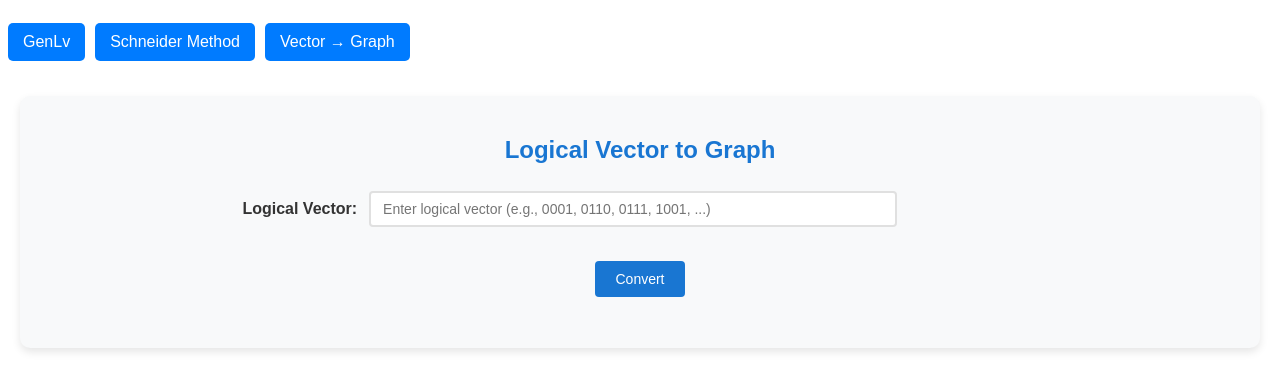
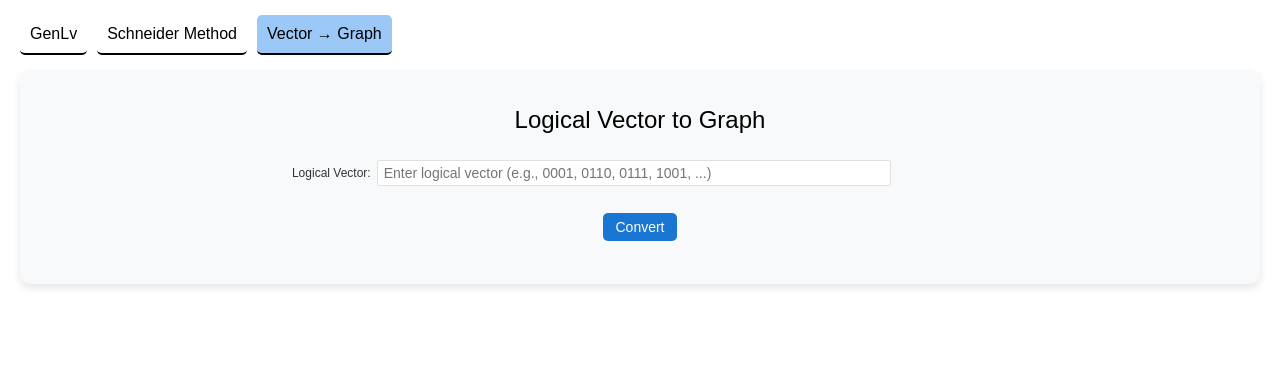
Before and after one commit to andreyv99/GenLV, an Angular app: page /vector-to-graph in a window 1280 px wide. Shown: the top 390 px of the page. Built offline with nearby package versions, Linux system fonts and the light colour scheme.

Commit message:
commit vector to graph

```diff
--- a/src/app/app.component.scss
+++ b/src/app/app.component.scss
@@ -7,18 +7,20 @@
 nav {
     display: flex;
     gap: 10px;
-    margin-bottom: 20px;
+    margin-left: 20px;
 }
 
 button {
-    padding: 10px 15px;
-    border: none;
-    background-color: #007bff;
-    color: white;
+    padding: 10px 10px;
+    border-bottom: 2px solid black;
+    background-color: transparent;
+    color: black;
     cursor: pointer;
     border-radius: 5px;
+    &.active {
+        background-color: #9bc8f7;
+    }
+    &:hover {
+        background-color: #83baf4;
+    }
 }
-
-button:hover {
-    background-color: #0056b3;
-}
--- a/src/app/schneider/schneider.component.html
+++ b/src/app/schneider/schneider.component.html
@@ -39,11 +39,12 @@
     <button (click)="addNewGate()">Add Gate</button>
 
     <p><button (click)="processAllCombinations()">Get Result</button></p>
-    <div *ngIf="resultVectors">
+    <div *ngIf="showResults && resultVectors">
       <strong>Result:</strong> {{ resultVectors }}
     </div>
 
-    <svg width="900"
+    <svg *ngIf="showResults"
+         width="900"
          height="500"
          style="background:#f9f9f9; margin: 20px 0;">
       <g [attr.transform]="svgTranslate"><!-- Центрирование схемы по вертикали -->
@@ -162,7 +163,7 @@
       </g>
     </svg>
 
-    <div *ngIf="truthTableRows.length"
+    <div *ngIf="showResults && truthTableRows.length"
          style="margin-top: 32px; overflow-x: auto;">
       <table style="border-collapse: collapse; margin: 0 auto; background: #f8fafd;">
         <thead>
--- a/src/app/schneider/schneider.component.ts
+++ b/src/app/schneider/schneider.component.ts
@@ -45,6 +45,8 @@ export class SchneiderComponent {
 
   truthTableRows: Array<{ inputs: number[], gateResults: Record<number, number>, output: number }> = [];
 
+  showResults: boolean = false; // Флаг для отображения результатов
+
   constructor() {
     this.addInitialGates();
   }
@@ -91,6 +93,7 @@ export class SchneiderComponent {
     };
     this.gates.push(newGate);
     this.nextSignalId = Math.max(this.nextSignalId, output + 1);
+    this.showResults = false; // Скрываем результаты при изменении схемы
   }
 
   addNewGate(): void {
@@ -110,6 +113,7 @@ export class SchneiderComponent {
     this.connections = this.connections.filter(
       (connection) => connection.fromGate !== id && connection.toGate !== id
     );
+    this.showResults = false; // Скрываем результаты при изменении схемы
   }
 
   addConnection(fromGate: number, toGate: number, toInputIndex: number): void {
@@ -172,6 +176,7 @@ export class SchneiderComponent {
         return output;
       })
       .join('');
+    this.showResults = true; // Показываем результаты после вычисления
   }
 
   processCircuit(inputArray: number[]): number {
--- a/src/app/vector-to-graph/vector-to-graph.component.html
+++ b/src/app/vector-to-graph/vector-to-graph.component.html
@@ -1,5 +1,5 @@
 <div class="container">
-  <h2>Logical Vector to Graph</h2>
+  <h1>Logical Vector to Graph</h1>
 
   <div class="input-group">
     <div class="input-row">
@@ -100,23 +100,23 @@
     <div class="right-panel">
 
       <!-- Graph Creation Time -->
-      <div style="text-align: center; margin-bottom: 12px; padding: 8px; background-color: #e3f2fd; border-radius: 4px; font-size: 14px;">
-        <strong>Graph Creation Time:</strong>
-        <span style="color: #1976d2; font-weight: bold;">
+      <div style="text-align: center; margin-bottom: 6px; padding: 4px; background-color: #e3f2fd; border-radius: 2px; font-size: 12px;">
+        Graph Creation Time:
+        <span style="color: #1976d2;">
           {{ graphCreationTime === 0 ? '< 0.001' : (Math.floor(graphCreationTime * 10000) / 10000) }} ms
         </span>
       </div>
 
       <!-- Matrix Representation -->
       <div class="truth-table">
-        <div style="font-weight: bold; margin-bottom: 8px; text-align: center;">Matrix Representation ({{rows}}×{{cols}})</div>
+        <div style="margin-bottom: 4px; text-align: center; font-size: 12px;">Matrix Representation ({{rows}}×{{cols}})</div>
         <table>
           <tr>
             <th>Row\Col</th>
             <th *ngFor="let col of [].constructor(cols); let j = index">{{ getBinaryIndexCol(j) }}</th>
           </tr>
           <tr *ngFor="let row of [].constructor(rows); let i = index">
-            <td style="font-weight: bold;">{{ getBinaryIndexRow(i) }}</td>
+            <td style="font-size: 12px;">{{ getBinaryIndexRow(i) }}</td>
             <td *ngFor="let col of [].constructor(cols); let j = index">
               {{ inputVector[i * cols + j] === '1' ? '1' : '' }}
             </td>
@@ -148,11 +148,11 @@
         <div class="partition-label">Partitions:</div>
         <div class="partition-item">
           <span class="partition-color left-partition"></span>
-          <strong>L:</strong> {{ leftPartition.join(', ') }}
+          L: {{ leftPartition.join(', ') }}
         </div>
         <div class="partition-item">
           <span class="partition-color right-partition"></span>
-          <strong>V:</strong> {{ rightPartition.join(', ') }}
+          V: {{ rightPartition.join(', ') }}
         </div>
         <div class="bipartite-note">
           <small>Note: Self-loops are hidden for bipartite graphs</small>
--- a/src/app/vector-to-graph/vector-to-graph.component.scss
+++ b/src/app/vector-to-graph/vector-to-graph.component.scss
@@ -1,4 +1,16 @@
 /* Стили для компонента преобразования вектора в граф-схему */
+
+/* Глобальные стили для всего компонента */
+.container {
+  font-family: Arial, sans-serif;
+  font-size: 12px;
+  font-weight: normal;
+}
+
+.container * {
+  font-size: 14px;
+  font-weight: normal;
+}
 
 .container {
   padding: 20px;
@@ -6,18 +18,20 @@
   margin: 0 auto;
 }
 
-h2 {
-  color: #1976d2;
-  text-align: center;
-  margin-bottom: 24px;
+.container h1 {
+  // color: #1976d2;
+  // text-align: center;
+  // margin-bottom: 12px;
+  font-size: 1.5rem;
+  // font-weight: normal;
 }
 
 /* Стили для группы ввода */
 .input-group {
   display: flex;
   flex-direction: column;
-  gap: 16px;
-  margin-bottom: 16px;
+  gap: 6px;
+  margin-bottom: 8px;
   align-items: center;
   justify-content: center;
 }
@@ -33,7 +47,7 @@ h2 {
 .input-row {
   display: flex;
   align-items: center;
-  gap: 12px;
+  gap: 6px;
   flex-wrap: wrap;
   justify-content: center;
   transition: all 0.3s ease-in-out;
@@ -61,12 +75,13 @@ h2 {
 }
 
 .input-row label {
-  font-weight: bold;
+  font-weight: normal;
   color: #333;
-  min-width: 80px;
+  min-width: 60px;
   display: inline-flex;
   align-items: center;
   margin-top: 0;
+  font-size: 12px;
 }
 
 .size-inputs-header {
@@ -76,20 +91,20 @@ h2 {
 }
 
 input {
-  padding: 8px 12px;
-  border: 2px solid #e0e0e0;
-  border-radius: 4px;
-  font-size: 14px;
+  padding: 4px 6px;
+  border: 1px solid #e0e0e0;
+  border-radius: 2px;
+  font-size: 12px;
   transition: border-color 0.3s;
 }
 
 input[type="text"] {
-  width: 400px;
+  width: 300px;
   max-width: 80%;
 }
 
 input[type="number"] {
-  width: 80px;
+  width: 60px;
 }
 
 input:focus {
@@ -101,11 +116,13 @@ button {
   background-color: #1976d2;
   color: white;
   border: none;
-  padding: 10px 20px;
-  border-radius: 4px;
+  padding: 6px 12px;
+  border-radius: 2px;
   cursor: pointer;
-  font-size: 14px;
+  font-size: 12px;
   transition: background-color 0.3s;
+  font-weight: normal;
+  border-radius: 5px;
 }
 
 button:hover {
@@ -121,9 +138,9 @@ button:hover {
   display: flex;
   flex-direction: row;
   justify-content: center;
-  align-items: center; /* Выравниваем по центру по вертикали */
-  gap: 40px;
-  margin-top: 24px;
+  align-items: center;
+  gap: 16px;
+  margin-top: 12px;
   position: relative;
 }
 
@@ -131,7 +148,7 @@ button:hover {
 .result-container.vertical-layout {
   flex-direction: column;
   align-items: center;
-  gap: 20px;
+  gap: 8px;
 }
 
 .result-container.vertical-layout .right-panel {
@@ -139,9 +156,8 @@ button:hover {
   width: 100%;
   max-width: 800px;
   display: flex;
-  // grid-template-columns: repeat(auto-fit, minmax(200px, 1fr));
-  gap: 20px;
-  justify-items: center; /* Выравниваем элементы по центру */
+  gap: 8px;
+  justify-items: center;
 }
 
 
@@ -167,36 +183,37 @@ svg {
 
 /* Стили для правой панели */
 .right-panel {
-  min-width: 200px;
-  margin-left: 32px;
+  min-width: 160px;
+  margin-left: 16px;
   display: flex;
   flex-direction: column;
-  align-items: stretch; /* Растягиваем элементы на всю ширину */
+  align-items: stretch;
 }
 
 .graph-type-display {
-  margin-bottom: 16px;
+  margin-bottom: 8px;
   text-align: center;
-  padding: 12px;
-  border-radius: 6px;
+  padding: 6px;
+  border-radius: 2px;
   background: #f5f5f5;
+  font-size: 12px;
 }
 
 .bipartite-badge {
   color: #4caf50;
-  font-weight: bold;
-  font-size: 16px;
+  font-weight: normal;
+  font-size: 12px;
 }
 
 .regular-badge {
   color: #ff9800;
-  font-weight: bold;
-  font-size: 16px;
+  font-weight: normal;
+  font-size: 12px;
 }
 
 /* Стили для таблицы истинности */
 .truth-table {
-  min-width: 180px;
+  min-width: 140px;
   display: flex;
   flex-direction: column;
   align-items: center;
@@ -209,93 +226,102 @@ table {
 }
 
 th, td {
-  padding: 6px 4px;
+  padding: 3px 2px;
   text-align: center;
   border: 1px solid #ddd;
+  font-size: 12px;
 }
 
 th {
   background-color: #f5f5f5;
-  font-weight: bold;
+  font-weight: normal;
   color: #333;
 }
 
 /* Стили для информации о рефлексивных отношениях */
 .reflexive-info {
-  margin-top: 16px;
+  margin-top: 8px;
   text-align: center;
   background: #fff3e0;
-  padding: 12px;
-  border-radius: 6px;
-  border: 2px solid #ff9800;
-  box-shadow: 0 2px 4px rgba(0, 0, 0, 0.1);
+  padding: 6px;
+  border-radius: 2px;
+  border: 1px solid #ff9800;
+  box-shadow: 0 1px 2px rgba(0, 0, 0, 0.1);
+  font-size: 12px;
 }
 
 /* Стили для информации о структуре графа */
 .graph-info {
-  margin-top: 16px;
+  margin-top: 8px;
   text-align: center;
   background: #e8f5e8;
-  padding: 12px;
-  border-radius: 6px;
-  border: 2px solid #4caf50;
-  box-shadow: 0 2px 4px rgba(0, 0, 0, 0.1);
+  padding: 6px;
+  border-radius: 2px;
+  border: 1px solid #4caf50;
+  box-shadow: 0 1px 2px rgba(0, 0, 0, 0.1);
+  font-size: 12px;
 }
 
 .info-label {
-  font-weight: bold;
-  margin-bottom: 8px;
+  font-weight: normal;
+  margin-bottom: 4px;
   color: #e65100;
+  font-size: 12px;
 }
 
 .info-item {
   display: flex;
   flex-direction: column;
   align-items: center;
-  gap: 4px;
+  gap: 2px;
 }
 
 .info-item strong {
   color: #e65100;
-  font-size: 16px;
+  font-size: 12px;
+  font-weight: normal;
 }
 
 .info-item small {
   color: #666;
   font-style: italic;
+  font-size: 12px;
 }
 
 /* Стили для информации о двудольном графе */
 .bipartite-info {
-  margin-top: 16px;
+  margin-top: 8px;
   text-align: center;
   background: #f0f8f0;
-  padding: 12px;
-  border-radius: 6px;
-  border: 2px solid #4caf50;
-  box-shadow: 0 2px 4px rgba(0, 0, 0, 0.1);
+  padding: 6px;
+  border-radius: 2px;
+  border: 1px solid #4caf50;
+  box-shadow: 0 1px 2px rgba(0, 0, 0, 0.1);
+  font-size: 12px;
 }
 
 .partition-label {
-  font-weight: bold;
-  margin-bottom: 8px;
+  font-weight: normal;
+  margin-bottom: 4px;
   color: #2e7d32;
+  font-size: 12px;
 }
 
 .partition-item {
   display: flex;
   align-items: center;
   justify-content: center;
-  margin: 4px 0;
-  gap: 8px;
+  margin: 2px 0;
+  gap: 4px;
+  font-size: 12px;
 }
 
 .partition-color {
-  width: 16px;
-  height: 16px;
+  width: 12px;
+  height: 12px;
   border-radius: 50%;
-  border: 2px solid #fff;
-  box-shadow: 0 1px 3px rgba(0, 0, 0, 0.2);
+  border: 1px solid #fff;
+  box-shadow: 0 1px 2px rgba(0, 0, 0, 0.2);
 }
 
 .left-partition {
@@ -307,17 +333,18 @@ th {
 }
 
 .bipartite-note {
-  margin-top: 8px;
-  padding-top: 8px;
+  margin-top: 4px;
+  padding-top: 4px;
   border-top: 1px solid #4caf50;
   color: #666;
   font-style: italic;
+  font-size: 12px;
 }
 
 /* Адаптивность */
 @media (max-width: 768px) {
   .container {
-    padding: 10px;
+    padding: 4px;
   }
 
   input {
@@ -325,7 +352,7 @@ th {
   }
 
   .right-panel {
-    margin-left: 16px;
-    min-width: 160px;
+    margin-left: 8px;
+    min-width: 120px;
   }
 }
--- a/src/styles.scss
+++ b/src/styles.scss
@@ -1,4 +1,7 @@
-/* You can add global styles to this file, and also import other style files */
+body {
+  margin: 0;
+}
+
 .container {
     min-width: 500px;
     margin: auto;
```
